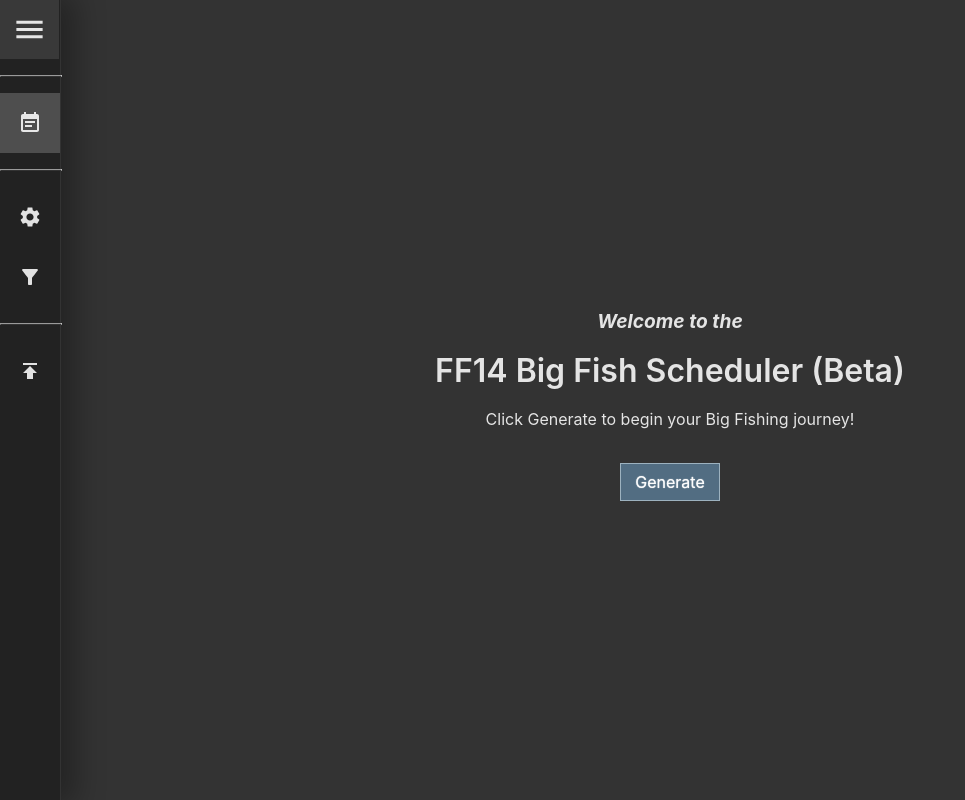
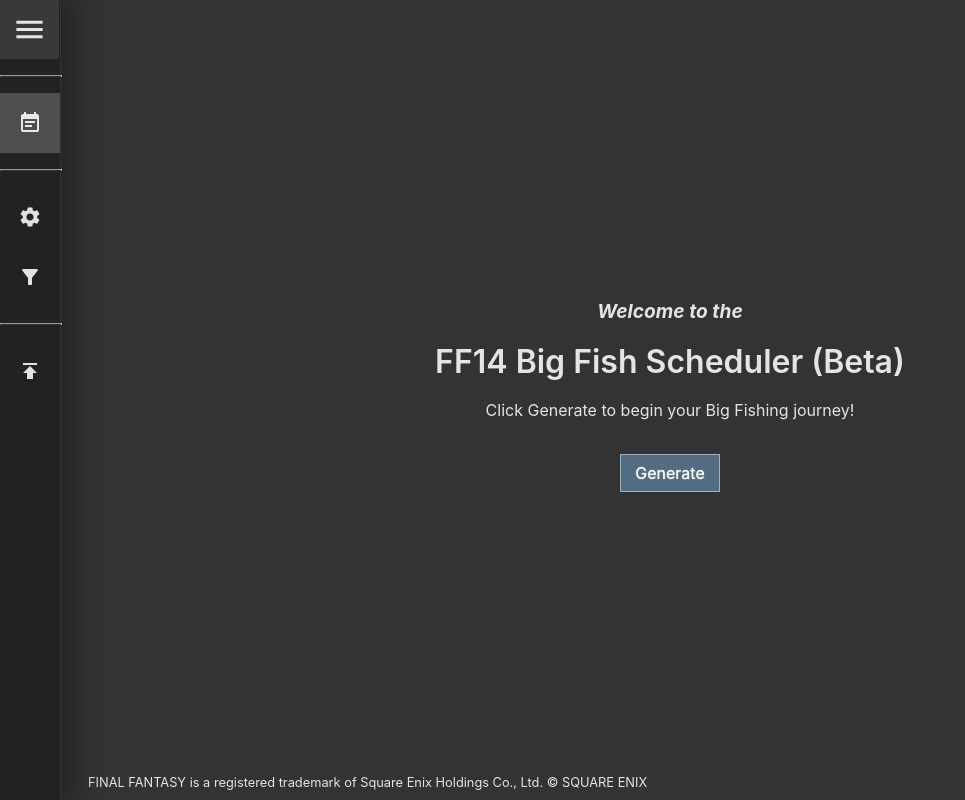
Before and after one commit to LieutenantR2/ff14-fish-scheduler, a React (Vite) app: page / in a window 1280 px wide. Shown: the whole page, without its empty margins (0-965 px from the left). Built offline with nearby package versions, Linux system fonts and the light colour scheme.

Commit message:
add material usage license attribution

```diff
--- a/src/App.tsx
+++ b/src/App.tsx
@@ -106,6 +106,11 @@
         flexGrow: 0,
       },
     },
+  },
+
+  '.copyright': {
+    padding: '0 20px',
+    fontSize: '0.8rem',
   },
 
   [`@media (max-width: 600px)`]: {
@@ -307,6 +312,10 @@
             <ScheduleTable schedule={[...completedScheduleHistory, ...schedule]} />
           </div>
         )}
+        <span className="copyright">
+          FINAL FANTASY is a registered trademark of Square Enix Holdings Co., Ltd. &copy; SQUARE
+          ENIX
+        </span>
       </div>
     </>
   );
```
